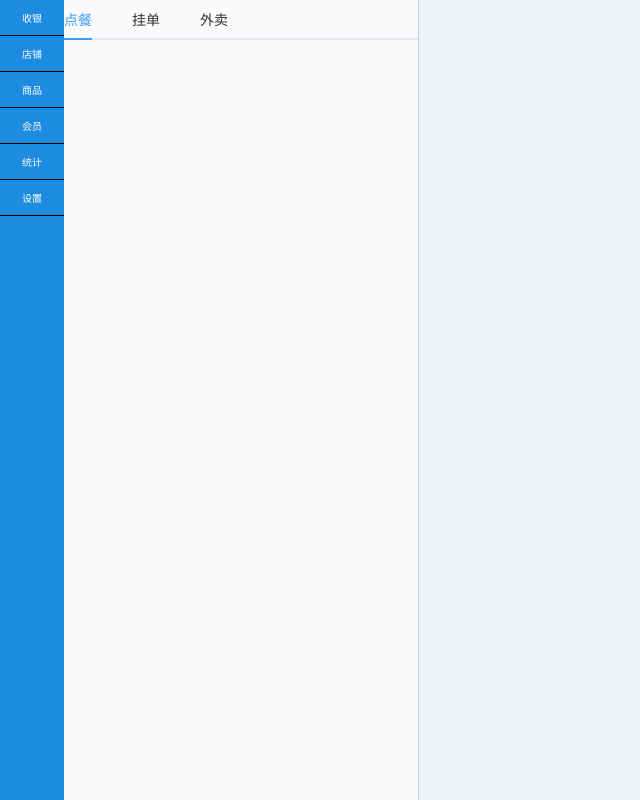
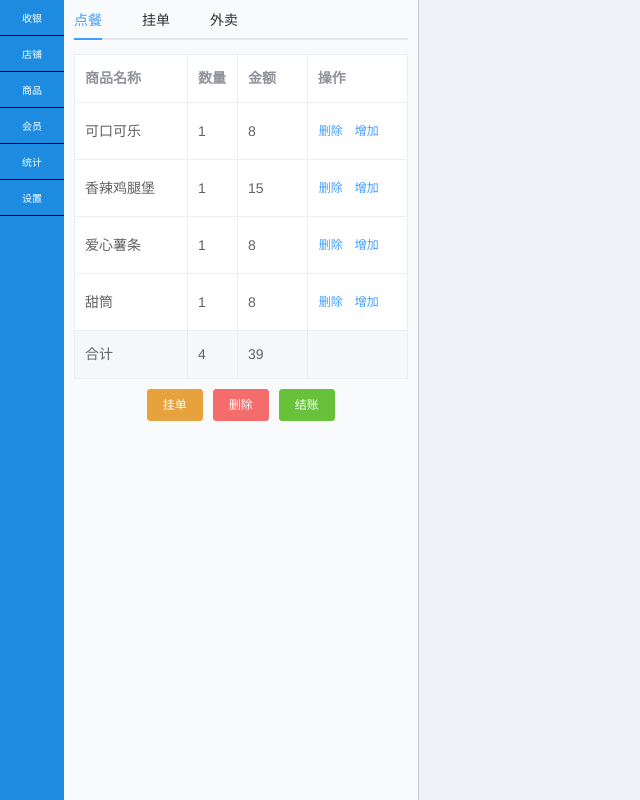
Before and after one commit to LiangDennis/AwesomePos, a Vue app: page /#/ in a window 1280 px wide. Shown: the whole page, without its empty margins (0-640 px from the left). Built offline with nearby package versions, Linux system fonts and the light colour scheme; a small style sheet from the web is missing.

Commit message:
利用element快速布局1修改

```diff
--- a/src/components/page/Pos.vue
+++ b/src/components/page/Pos.vue
@@ -2,13 +2,29 @@
     <div class="pos">
         <el-row>
             <el-col :span='7' class="pos-order" id="order-list">
-                <el-tabs>
+                <el-tabs class="tabs">
                     <el-tab-pane label="点餐">
+                        <el-table :data="tableData" border show-summary style="width:100%">
+                            <el-table-column prop="goodsName" label="商品名称"></el-table-column>
+                            <el-table-column prop="count" label="数量" width="50"></el-table-column>
+                            <el-table-column prop="price" label="金额" width="70"></el-table-column>
+                            <el-table-column label="操作" width="100" fixed="right">
 
+                                <template slot-scope="scope">
+                                    <el-button type="text" size="small">删除</el-button>
+                                    <el-button type="text" size="small">增加</el-button>
+                                </template>
+                            </el-table-column>
+                        </el-table>
+                        <div class="div-btn">
+                            <el-button type="warning" size="small">挂单</el-button>
+                            <el-button type="danger" size="small">删除</el-button>
+                            <el-button type="success" size="small">结账</el-button>
+                        </div>
                     </el-tab-pane>
 
                     <el-tab-pane label="挂单">
-                        挂单
+
                     </el-tab-pane>
 
                     <el-tab-pane label="外卖">
@@ -48,5 +64,11 @@ export default {
     background-color: #f9fafc;
     border-right: 1px solid #c0ccda;
 }
-
+.div-btn {
+    margin-top: 10px;
+}
+.tabs {
+    padding-left: 10px;
+    padding-right: 10px;
+}
 </style>
```
Also changed, not shown: 知识点.txt.
